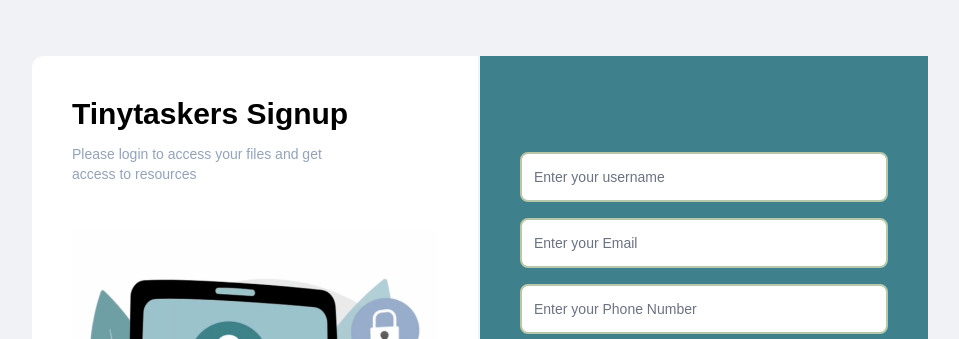
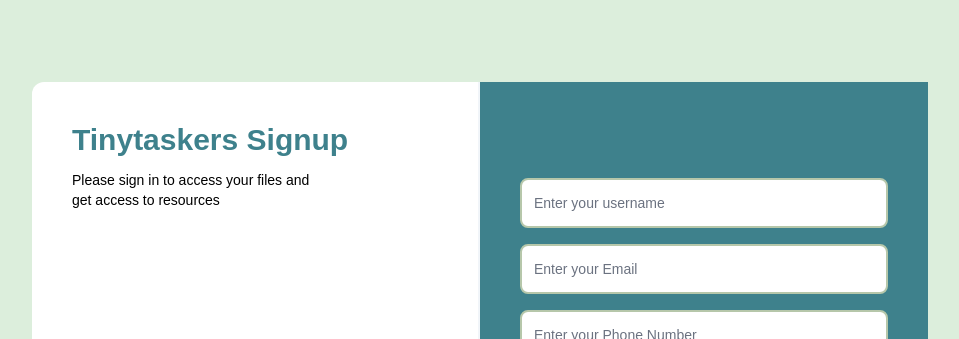
Before and after one commit to shahilnuhmanMP/TT, a Django app: page /signup/ in a window 1280 px wide. Shown: the top 339 px of the page, without its empty margins (160-1119 px from the left). Run offline with Django 4.2, Linux system fonts and the light colour scheme; style sheets or scripts are compiled from the project's sources; some libraries are stand-ins or nearby versions.

Commit message:
#first commit

```diff
--- a/taskapp/templates/googlesign.html
+++ b/taskapp/templates/googlesign.html
@@ -40,6 +40,12 @@
             text-align: center;
         }
 
+        .g-signin2 .abcRioButton.abcRioButtonLightBlue {
+            border-radius: 8px !important;
+            color: black;
+        }
+
+
         .g-logo {
             position: absolute;
             left: 20px;
@@ -49,7 +55,7 @@
 </head>
 
 <body class="w-full">
-    <div class="g-signin2" data-onsuccess="onSignIn" data-theme="outline"></div>
+    <div class="g-signin2 text" data-onsuccess="onSignIn" data-theme="outline"></div>
     <div class="g-logo"></div>
 
     <script>
--- a/taskapp/templates/header.html
+++ b/taskapp/templates/header.html
@@ -30,7 +30,7 @@
         }
 
         header {
-            background-color: #3E818C;
+            background-color: #E6E6E6;
             color: #fff;
             margin: 0;
             padding: 0px;
@@ -172,7 +172,7 @@
     <header>
         <div class="logo">
             <a href="{% url 'home' %}">
-                 <img src="{% static 'taskapp/images/logo-main.jpg' %}" style="height:120px;width:200px;color: white;" alt="Tinytaskers Logo">
+                 <img src="{% static 'taskapp/images/finalLogo.png' %}" style="height:120px;width:200px;color: white;" alt="Tinytaskers Logo">
 
             </a>
         </div>
--- a/taskapp/templates/signup.html
+++ b/taskapp/templates/signup.html
@@ -19,49 +19,60 @@
         flex-direction: column;
         justify-content: start;
 
-        background-color: #f0f2f5;
-        overflow-y: hidden;
+        background-color: rgb(220, 238, 220);
     }
 
-
-
-
-
-
-    .eye
-    {
+    .eye {
         background-image: url("https://cdn-icons-png.flaticon.com/128/709/709612.png");
-        height:20px;
-        width:20px;
+        height: 20px;
+        width: 20px;
     }
 
+    @media (max-width:1020px) {
+        body {
+            background-color: white;
+        }
+    }
 
+    .eye {
+        background-image: url("https://cdn-icons-png.flaticon.com/128/709/709612.png");
+        height: 20px;
+        width: 20px;
+    }
 
+    .google-icon-wrap {
+        display: flex;
+        align-items: center;
+    }
+
+    .google-icon-wrap .fa-google {
+        font-size: 24px;
+        /* Adjust the size as needed */
+        margin-right: 8px;
+        /* Adjust the spacing as needed */
+    }
 </style>
 
 <body>
 
 
-    <div class="h-full w-full flex items-start justify-center bg-white lg:bg-opacity-0  mt-14">
-
-        <img src="{% static 'taskapp/images/loginSide.png' %}" height="900" width="900"
-        class="self-start  flex lg:hidden absolute self-end z-3" />
+    <div class=" w-full flex items-start justify-center bg-white lg:bg-opacity-0  mt-14">
+        <div class=" h-full  lg:h-[80%] w-full  lg:w-[70%] bg-opacity-0  lg:bg-white  flex flex-col lg:flex-row justify-center  rounded-xl z-0"
+            style="min-height: 700px; margin-top: 2%;">
             <div
-            class=" h-full  lg:h-[80%] w-full  lg:w-[70%] bg-opacity-0  lg:bg-white  flex flex-col lg:flex-row justify-center  rounded-xl z-0">
-            <div
-                class=" w-full lg:w-[50%]  h-auto  lg:h-full flex flex-col p-10 justify-between border-r-[2px] border-[#f1f5f9] ">
-                <div class="flex flex-col items-center  lg:items-start">
-                    <h1 class=" text-6xl lg:text-3xl  font-bold  text-center  lg:text-start ">
-                        <h1 class=" text-3xl lg:text-3xl  font-bold  text-center  lg:text-start ">Tinytaskers Signup</h1>
-                    <h1
-                        class="text-lg   lg:text-sm lg:text-sm  text-center  lg:text-start text-[#94a3b8] mt-3 w-full lg:w-[70%]">
-                        Please login to access your files and get access to resources</h1>
+                class="w-full lg:w-[50%] h-auto lg:h-full flex flex-col p-10 justify-between border-r-[2px] border-[#f1f5f9]">
+                <div class="flex flex-col items-center lg:items-start">
+                    <h1 class="text-6xl lg:text-3xl font-bold text-center lg:text-start" style="color: #3E818C;">Tinytaskers Signup</h1>
+                    <h1 class="text-4xl lg:text-sm text-center lg:text-start text-[#94a3b8] mt-3 w-[70%]" style="color: black;">Please sign in
+                        to
+                        access your files and get access to resources</h1>
+                </div>
+                <img src="{% static 'taskapp/images/login.gif' %}"
+                    class="w-full h-auto lg:w-[400px] lg:h-[400px] self-start" />
             </div>
 
-                <img src="{% static 'taskapp/images/loginSide.png' %}" height="400" width="400"
-                class="self-start  hidden lg:block" />
-            </div>
-            <div class=" self-center w-[90%] lg:w-[50%] h-auto  lg:h-full  flex flex-col p-10 pt-0  lg:pt-20  " style="background-color: #3E818C;">
+            <div class=" self-center w-[90%] lg:w-[50%] h-auto  lg:h-full  flex flex-col p-10 pt-0  lg:pt-20  "
+                style="background-color: #3E818C;">
                 <form action="{% url 'signup' %}" method="post" class="w-full flex flex-col">
                     {% csrf_token %}
 
@@ -69,7 +80,8 @@
                     <div class="flex flex-col mt-2">
 
                         <input name="username" placeholder="Enter your username"
-                            class=" mt-2 bg- white w-full border-2 border-[#B6C7AA] text-[#e2e8f0] rounded-lg h-[50px] text-lg   lg:text-sm " style="color: #6b7280;" />
+                            class=" mt-2 bg- white w-full border-2 border-[#B6C7AA] text-[#e2e8f0] rounded-lg h-[50px] text-lg   lg:text-sm "
+                            style="color: #6b7280;" />
                         {% comment %} <h2 class="font-bold">User Name</h2> {% endcomment %}
                         {% comment %} {{ form.username }} {% endcomment %}
 
@@ -77,25 +89,31 @@
                     <div class="flex flex-col mt-2">
 
                         <input name="email" placeholder="Enter your Email"
-                            class=" mt-2 bg- whitew-full border-2 border-[#B6C7AA] text-[#e2e8f0] rounded-lg  text-lg  h-[50px] lg:text-sm " style="color: #6b7280;"/>
+                            class=" mt-2 bg- whitew-full border-2 border-[#B6C7AA] text-[#e2e8f0] rounded-lg  text-lg  h-[50px] lg:text-sm "
+                            style="color: #6b7280;" />
 
                     </div>
                     <div class="flex flex-col mt-2">
 
-                        <input name="phone_number" placeholder="Enter your Phone Number" pattern="[0-9]{10}" minlength="10" maxlength="10"
-                            class=" mt-2 bg- whitew-full border-2 border-[#B6C7AA] text-[#e2e8f0] rounded-lg  text-lg  h-[50px] lg:text-sm "  style="color: #6b7280;"/>
+                        <input name="phone_number" placeholder="Enter your Phone Number" pattern="[0-9]{10}"
+                            minlength="10" maxlength="10"
+                            class=" mt-2 bg- whitew-full border-2 border-[#B6C7AA] text-[#e2e8f0] rounded-lg  text-lg  h-[50px] lg:text-sm "
+                            style="color: #6b7280;" />
 
                     </div>
 
 
-                    <div  class="flex flex-col">
-                    <div  class="relative password-input mt-5 text-[#e2e8f0]  lg:mt-4 flex flex-row items-center bg- whitew-full border-2 border-[#B6C7AA]  rounded-lg  h-[50px] text-3xl  lg:h-[50px] lg:text-sm justify-between ">
+                    <div class="flex flex-col">
+                        <div
+                            class="relative password-input mt-5 text-[#e2e8f0]  lg:mt-4 flex flex-row items-center bg- whitew-full border-2 border-[#B6C7AA]  rounded-lg  h-[50px] text-3xl  lg:h-[50px] lg:text-sm justify-between ">
                             <!-- {{ form.password1 }}-->
-                            <input name="password1" id="password-input" type="password" placeholder="Enter your password"
-                            class="bg-white w-full border-0 text-lg  lg:text-sm h-full rounded-lg text-black"  />
-                            <span class="toggle-password absolute  h-full flex flex-col justify-center  " style="right: 5;z-index: 4;"
-                                onclick="togglePasswordVisibility('password-input')">
-                                <img class="eye" id="eye" src="https://cdn-icons-png.flaticon.com/128/2767/2767146.png" aria-hidden="true"></img>
+                            <input name="password1" id="password-input" type="password"
+                                placeholder="Enter your password"
+                                class="bg-white w-full border-0 text-lg  lg:text-sm h-full rounded-lg text-black" />
+                            <span class="toggle-password absolute  h-full flex flex-col justify-center  "
+                                style="right: 5;z-index: 4;" onclick="togglePasswordVisibility('password-input')">
+                                <img class="eye" id="eye" src="https://cdn-icons-png.flaticon.com/128/2767/2767146.png"
+                                    aria-hidden="true"></img>
                             </span>
                         </div>
                         <h5 id="uspas"></h5>
@@ -103,13 +121,17 @@
 
 
 
-                    <div  class="flex flex-col ites-center">
-                        <div class="relative password-input mt-5  lg:mt-4 flex flex-row items-center bg- whitew-full border-2 border-[#B6C7AA] text-[#e2e8f0] rounded-lg  h-[50px] text-3xl  lg:h-[50px] lg:text-sm justify-between ">
+                    <div class="flex flex-col ites-center">
+                        <div
+                            class="relative password-input mt-5  lg:mt-4 flex flex-row items-center bg- whitew-full border-2 border-[#B6C7AA] text-[#e2e8f0] rounded-lg  h-[50px] text-3xl  lg:h-[50px] lg:text-sm justify-between ">
                             <!-- {{ form.password2 }}-->
-                            <input name="password2" id="password-input2" type="password" placeholder="Re Enter your password" class="bg-white w-full border-0 text-lg  lg:text-sm h-full rounded-lg text-black"   />
-                            <span class="toggle-password absolute  h-full flex flex-col justify-center   " style="right: 5;z-index: 4;"
-                                onclick="togglePasswordVisibility('password-input2')">
-                                <img class="eye" id="eye2"  src="https://cdn-icons-png.flaticon.com/128/2767/2767146.png" aria-hidden="true"></img>
+                            <input name="password2" id="password-input2" type="password"
+                                placeholder="Re Enter your password"
+                                class="bg-white w-full border-0 text-lg  lg:text-sm h-full rounded-lg text-black" />
+                            <span class="toggle-password absolute  h-full flex flex-col justify-center   "
+                                style="right: 5;z-index: 4;" onclick="togglePasswordVisibility('password-input2')">
+                                <img class="eye" id="eye2" src="https://cdn-icons-png.flaticon.com/128/2767/2767146.png"
+                                    aria-hidden="true"></img>
                             </span>
                         </div>
                         <h5 id="uspas"></h5>
@@ -121,8 +143,9 @@
 
 
 
-                    <!-- {% include 'googlesign.html' %} -->
-
+                    <div class="google-icon-wrap">
+                        {% include 'googlesign.html' %}
+                    </div>
 
                 </form>
             </div>
@@ -218,7 +241,7 @@
         }
 
         // Event listener to validate form on submission
-    document.querySelector('form').addEventListener('submit', function(event) {
+        document.querySelector('form').addEventListener('submit', function (event) {
             if (!validateForm()) {
                 event.preventDefault(); // Prevent form submission if validation fails
             }
@@ -231,23 +254,23 @@
             if (passwordInput.type === 'password') {
                 passwordInput.type = 'text';
 
-            var ele=document.getElementById('eye')
-            var ele2=document.getElementById('eye2')
+                var ele = document.getElementById('eye')
+                var ele2 = document.getElementById('eye2')
 
-            if(id=="password-input")
-            ele.src="https://cdn-icons-png.flaticon.com/128/709/709612.png"
+                if (id == "password-input")
+                    ele.src = "https://cdn-icons-png.flaticon.com/128/709/709612.png"
                 else
-            ele2.src="https://cdn-icons-png.flaticon.com/128/709/709612.png"
+                    ele2.src = "https://cdn-icons-png.flaticon.com/128/709/709612.png"
 
 
             } else {
                 passwordInput.type = 'password';
-             var ele=document.getElementById('eye')
-             var ele2=document.getElementById('eye2')
-             if(id=="password-input")
-             ele.src="https://cdn-icons-png.flaticon.com/128/2767/2767146.png"
+                var ele = document.getElementById('eye')
+                var ele2 = document.getElementById('eye2')
+                if (id == "password-input")
+                    ele.src = "https://cdn-icons-png.flaticon.com/128/2767/2767146.png"
                 else
-             ele2.src="https://cdn-icons-png.flaticon.com/128/2767/2767146.png"
+                    ele2.src = "https://cdn-icons-png.flaticon.com/128/2767/2767146.png"
 
 
             }
```
Also changed, not shown: taskapp/templates/login.html (+52 -36 lines), taskapp/static/taskapp/images/finalLogo.png (added), 1 other file. Lines whose indentation alone changed are shown as unchanged.
